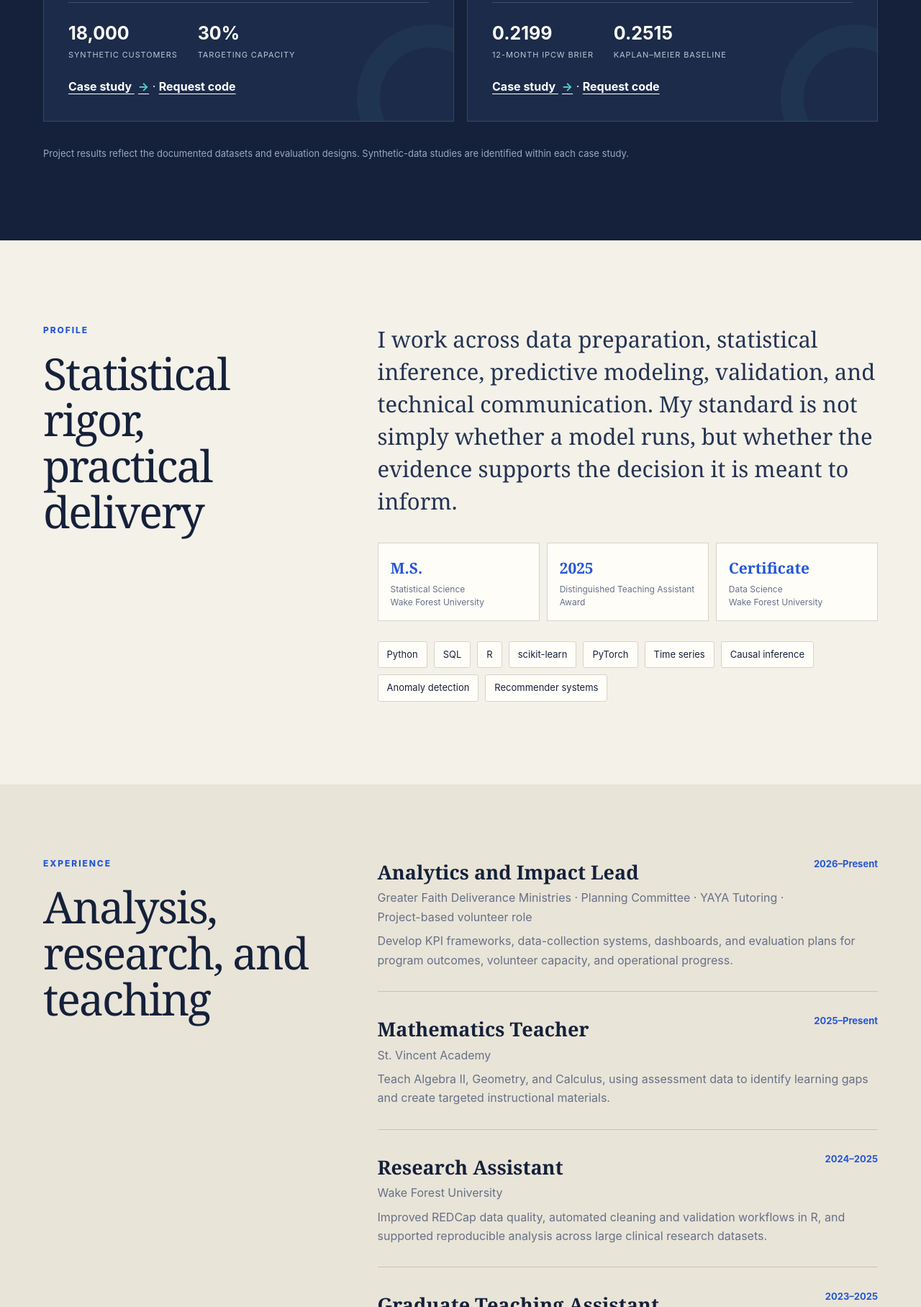
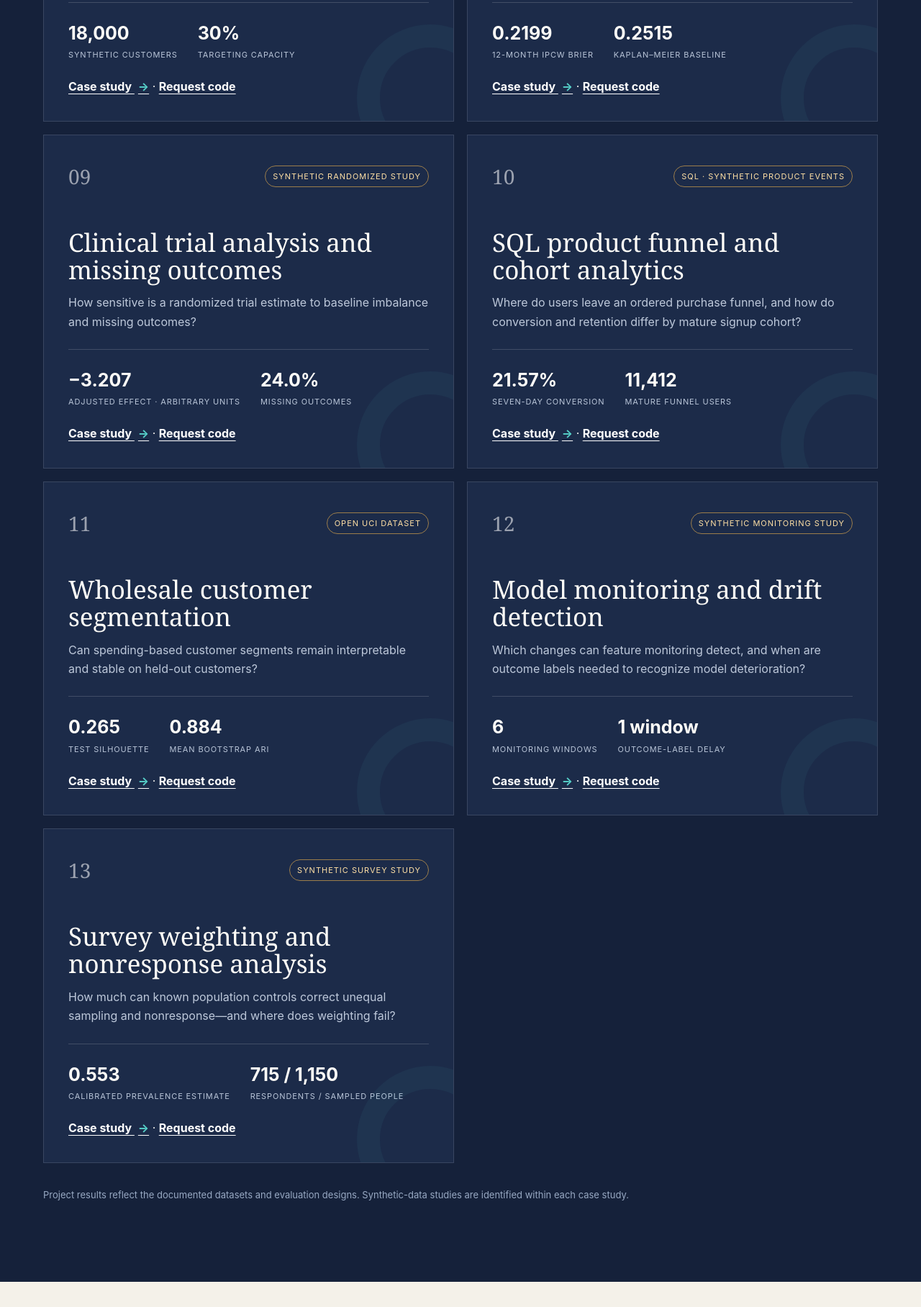
Before and after one commit to dela-ek/dela-ek.github.io, a plain HTML site: page index.html in a window 1280 px wide. Shown: the part 2841-4657 px from the top of the page at 72% size. Drawn offline with Linux system fonts and the light colour scheme.

Commit message:
Feature five projects for data science and research analytics roles

```diff
--- a/index.html
+++ b/index.html
@@ -105,6 +105,36 @@
             <div class="metrics"><div><strong>0.2199</strong><span>12-month IPCW Brier</span></div><div><strong>0.2515</strong><span>Kaplan–Meier baseline</span></div></div>
             <div><a class="text-link" href="/projects/customer-survival.html">Case study <span>→</span></a> · <a class="text-link" href="mailto:dela.eak@gmail.com?subject=Customer%20survival%20code%20request">Request code</a></div>
           </article>
+          <article class="project-card">
+            <div class="card-top"><span class="index">09</span><span class="status educational">Synthetic randomized study</span></div>
+            <h3>Clinical trial analysis and missing outcomes</h3><p>How sensitive is a randomized trial estimate to baseline imbalance and missing outcomes?</p>
+            <div class="metrics"><div><strong>−3.207</strong><span>adjusted effect · arbitrary units</span></div><div><strong>24.0%</strong><span>missing outcomes</span></div></div>
+            <div><a class="text-link" href="/projects/clinical-trial-analysis.html">Case study <span>→</span></a> · <a class="text-link" href="mailto:dela.eak@gmail.com?subject=Clinical%20trial%20analysis%20and%20missing%20outcomes%20code%20request">Request code</a></div>
+          </article>
+          <article class="project-card">
+            <div class="card-top"><span class="index">10</span><span class="status educational">SQL · Synthetic product events</span></div>
+            <h3>SQL product funnel and cohort analytics</h3><p>Where do users leave an ordered purchase funnel, and how do conversion and retention differ by mature signup cohort?</p>
+            <div class="metrics"><div><strong>21.57%</strong><span>seven-day conversion</span></div><div><strong>11,412</strong><span>mature funnel users</span></div></div>
+            <div><a class="text-link" href="/projects/product-funnel-analytics.html">Case study <span>→</span></a> · <a class="text-link" href="mailto:dela.eak@gmail.com?subject=SQL%20product%20funnel%20and%20cohort%20analytics%20code%20request">Request code</a></div>
+          </article>
+          <article class="project-card">
+            <div class="card-top"><span class="index">11</span><span class="status educational">Open UCI dataset</span></div>
+            <h3>Wholesale customer segmentation</h3><p>Can spending-based customer segments remain interpretable and stable on held-out customers?</p>
+            <div class="metrics"><div><strong>0.265</strong><span>test silhouette</span></div><div><strong>0.884</strong><span>mean bootstrap ARI</span></div></div>
+            <div><a class="text-link" href="/projects/wholesale-segmentation.html">Case study <span>→</span></a> · <a class="text-link" href="mailto:dela.eak@gmail.com?subject=Wholesale%20customer%20segmentation%20code%20request">Request code</a></div>
+          </article>
+          <article class="project-card">
+            <div class="card-top"><span class="index">12</span><span class="status educational">Synthetic monitoring study</span></div>
+            <h3>Model monitoring and drift detection</h3><p>Which changes can feature monitoring detect, and when are outcome labels needed to recognize model deterioration?</p>
+            <div class="metrics"><div><strong>6</strong><span>monitoring windows</span></div><div><strong>1 window</strong><span>outcome-label delay</span></div></div>
+            <div><a class="text-link" href="/projects/model-monitoring.html">Case study <span>→</span></a> · <a class="text-link" href="mailto:dela.eak@gmail.com?subject=Model%20monitoring%20and%20drift%20detection%20code%20request">Request code</a></div>
+          </article>
+          <article class="project-card">
+            <div class="card-top"><span class="index">13</span><span class="status educational">Synthetic survey study</span></div>
+            <h3>Survey weighting and nonresponse analysis</h3><p>How much can known population controls correct unequal sampling and nonresponse—and where does weighting fail?</p>
+            <div class="metrics"><div><strong>0.553</strong><span>calibrated prevalence estimate</span></div><div><strong>715 / 1,150</strong><span>respondents / sampled people</span></div></div>
+            <div><a class="text-link" href="/projects/survey-weighting.html">Case study <span>→</span></a> · <a class="text-link" href="mailto:dela.eak@gmail.com?subject=Survey%20weighting%20and%20nonresponse%20analysis%20code%20request">Request code</a></div>
+          </article>
         </div>
 
         <p class="disclaimer">Project results reflect the documented datasets and evaluation designs. Synthetic-data studies are identified within each case study.</p>
```
Also changed, not shown: projects/clinical-trial-analysis.html (added, +9 -0 lines), projects/model-monitoring.html (added, +9 -0 lines), projects/product-funnel-analytics.html (added, +9 -0 lines), projects/survey-weighting.html (added, +9 -0 lines), projects/wholesale-segmentation.html (added, +9 -0 lines), assets/clinical-trial-analysis/trial_evaluation.png (added), assets/model-monitoring/monitoring_evaluation.png (added), assets/product-funnel-analytics/funnel_evaluation.png (added), assets/survey-weighting/survey_evaluation.png (added), assets/wholesale-segmentation/segmentation_evaluation.png (added), 1 other file.
